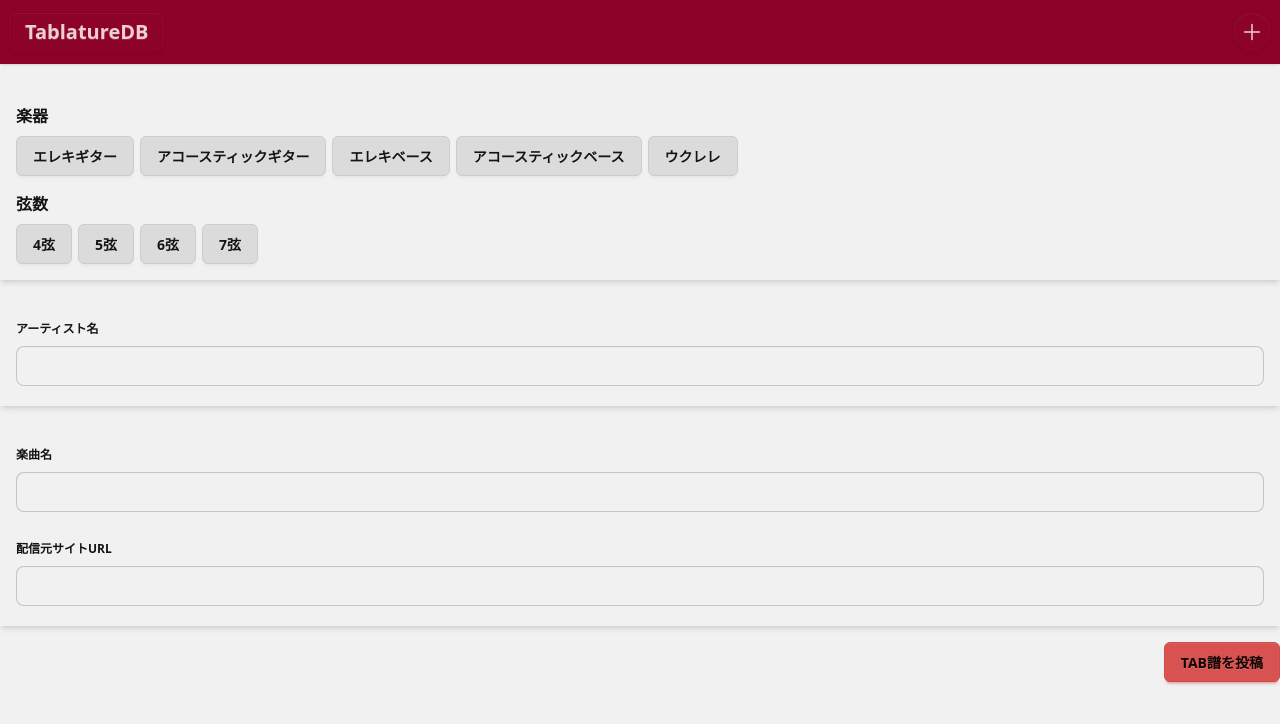
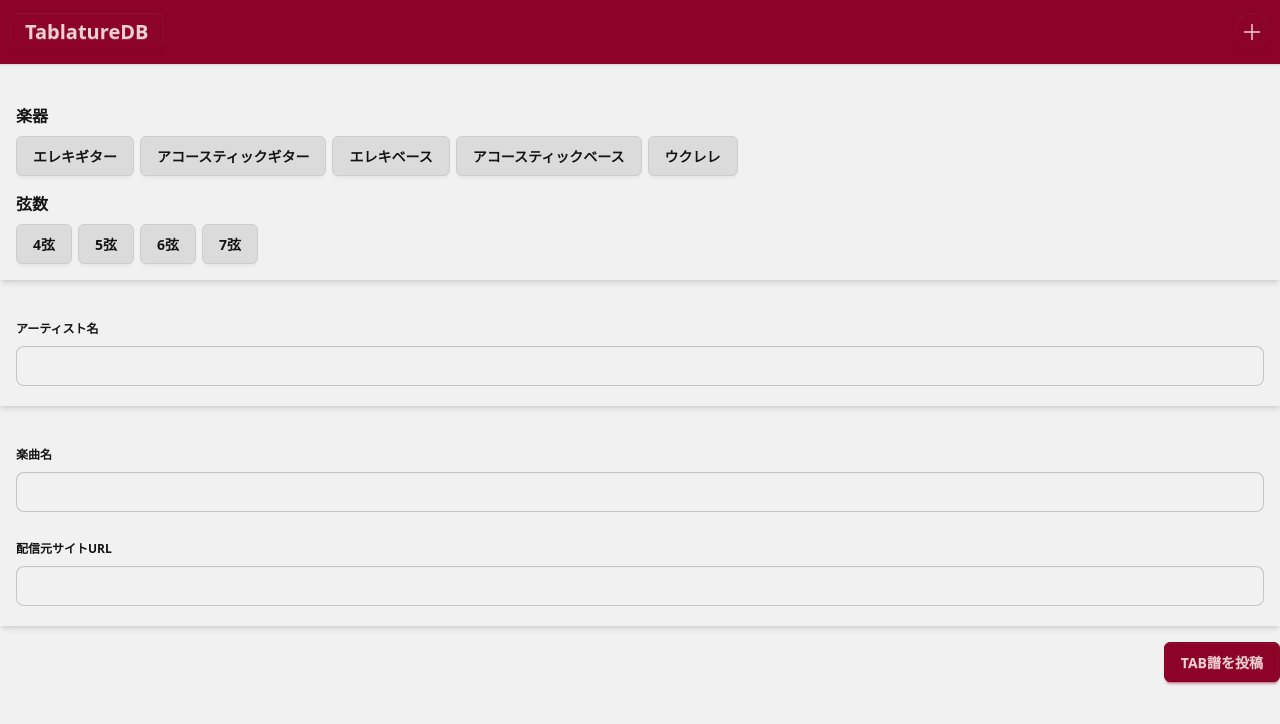
Before and after one commit to meuzi8122/tablature-db, a Next.js app: page /tablatures/new in a window 1280 px wide. Shown: the top 724 px of the page. Built offline with nearby package versions, Linux system fonts and the light colour scheme; no server answers; what microcms-js-sdk would draw is missing.

Commit message:
fix button color

```diff
--- a/src/components/tablature/tablature-form.tsx
+++ b/src/components/tablature/tablature-form.tsx
@@ -129,7 +129,7 @@ export function TablatureForm() {
             </div>
             <div className="flex">
                 <span className="font-bold text-error flex-1">{errorMessage}</span>
-                <button className="btn rounded-md btn-secondary flex-none" onClick={handleSubmit}>
+                <button className="btn rounded-md btn-primary flex-none" onClick={handleSubmit}>
                     TAB譜を投稿
                 </button>
             </div>
```
